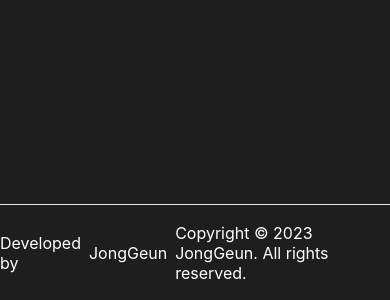
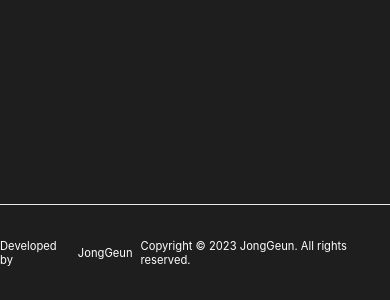
Before and after one commit to dldvk9999/joinband, a Next.js app: page / in a window 390 px wide. Shown: the part 1484-1784 px from the top of the page. Built offline with nearby package versions, Linux system fonts and the light colour scheme.

Commit message:
Footer - mobile layout update

```diff
--- a/components/Footer/Footer.module.scss
+++ b/components/Footer/Footer.module.scss
@@ -19,3 +19,9 @@
         color: $a-tag-color;
     }
 }
+
+@media (max-width: 600px) {
+    .footer {
+        font-size: 0.7rem;
+    }
+}
```
